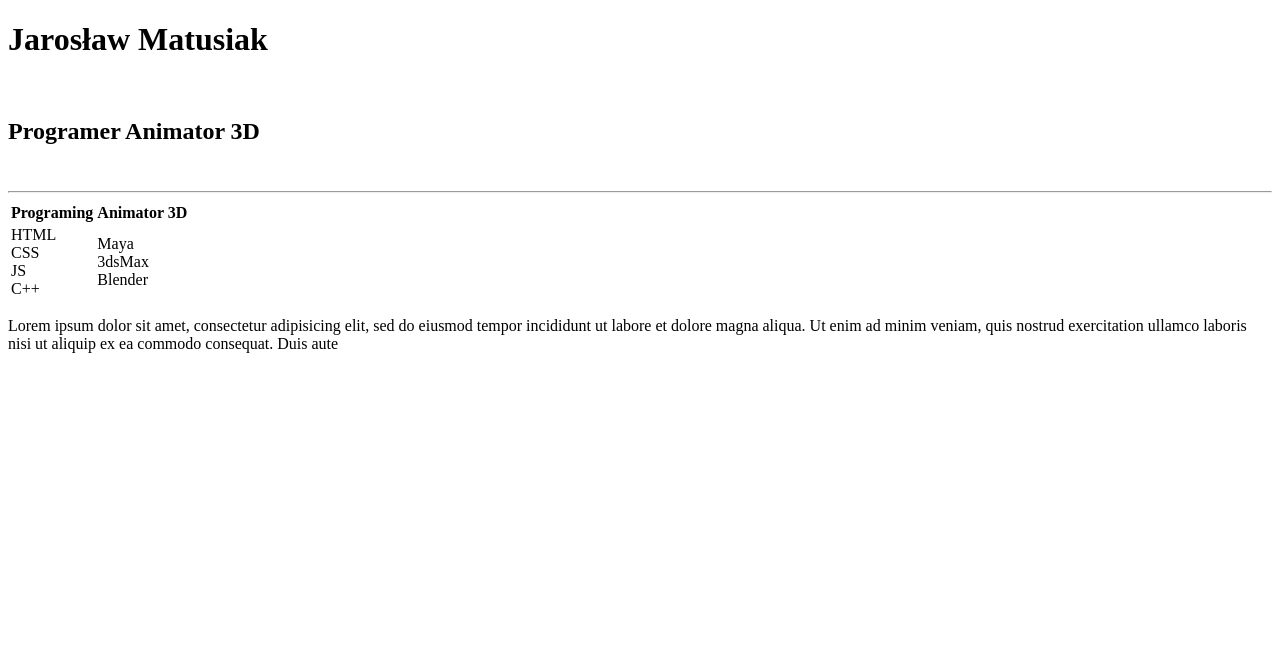
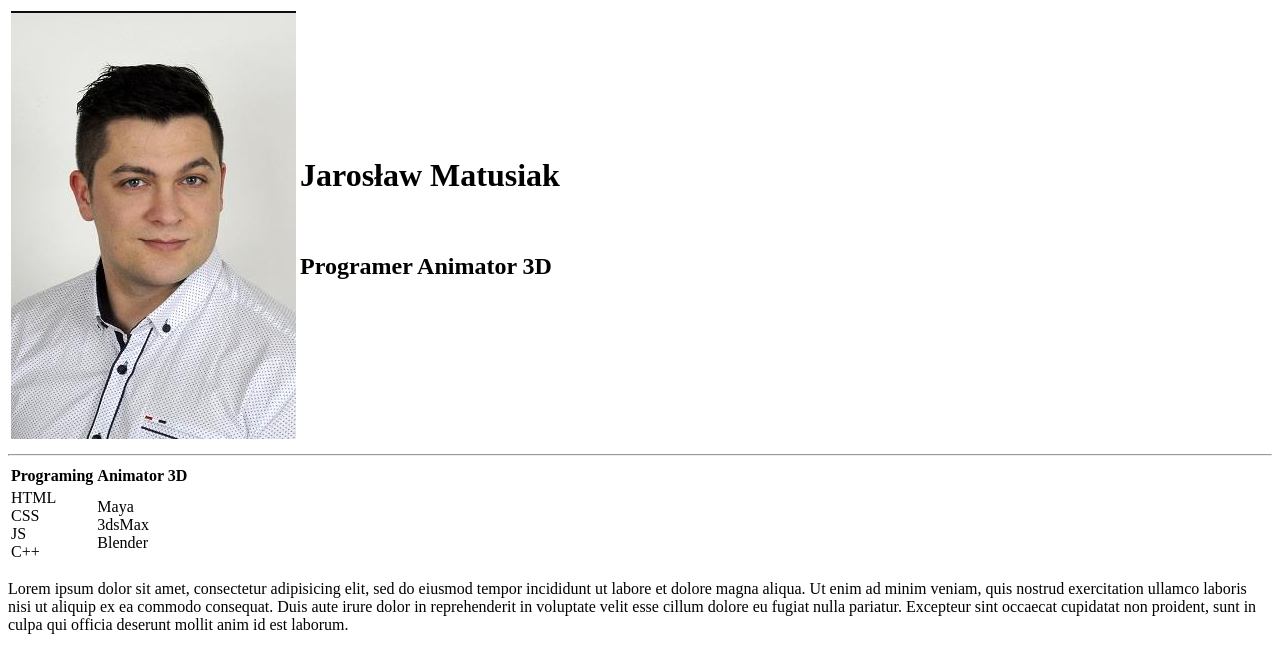
Before and after one commit to MilTech124/cv, a plain HTML site: page index.html in a window 1280 px wide. Drawn offline with Linux system fonts and the light colour scheme.

Commit message:
Add files via upload

```diff
--- a/index.html
+++ b/index.html
@@ -7,9 +7,20 @@
 </head>
 
 <body>
+  <table>
+    <tr>
+      <td>
+        <img src="img/jarekm.png" alt="zdjecie jarek">
+      </td>
+      <td>
         <h1>Jarosław Matusiak</h1><br>
         <h2> Programer Animator 3D</h2>
         </br>
+      </td>
+    </tr>
+
+  </table>
+
   <hr>
   </hr>
   <table>
@@ -39,6 +50,7 @@
 
   </table>
   <p>Lorem ipsum dolor sit amet, consectetur adipisicing elit, sed do eiusmod tempor incididunt ut labore et dolore magna aliqua. Ut enim ad minim veniam, quis nostrud exercitation ullamco laboris nisi ut aliquip ex ea commodo consequat. Duis aute
+    irure dolor in reprehenderit in voluptate velit esse cillum dolore eu fugiat nulla pariatur. Excepteur sint occaecat cupidatat non proident, sunt in culpa qui officia deserunt mollit anim id est laborum.</p>
 </body>
 
 </html>
```
Also changed, not shown: img/jarekm.png (added). Lines whose indentation alone changed are shown as unchanged.
